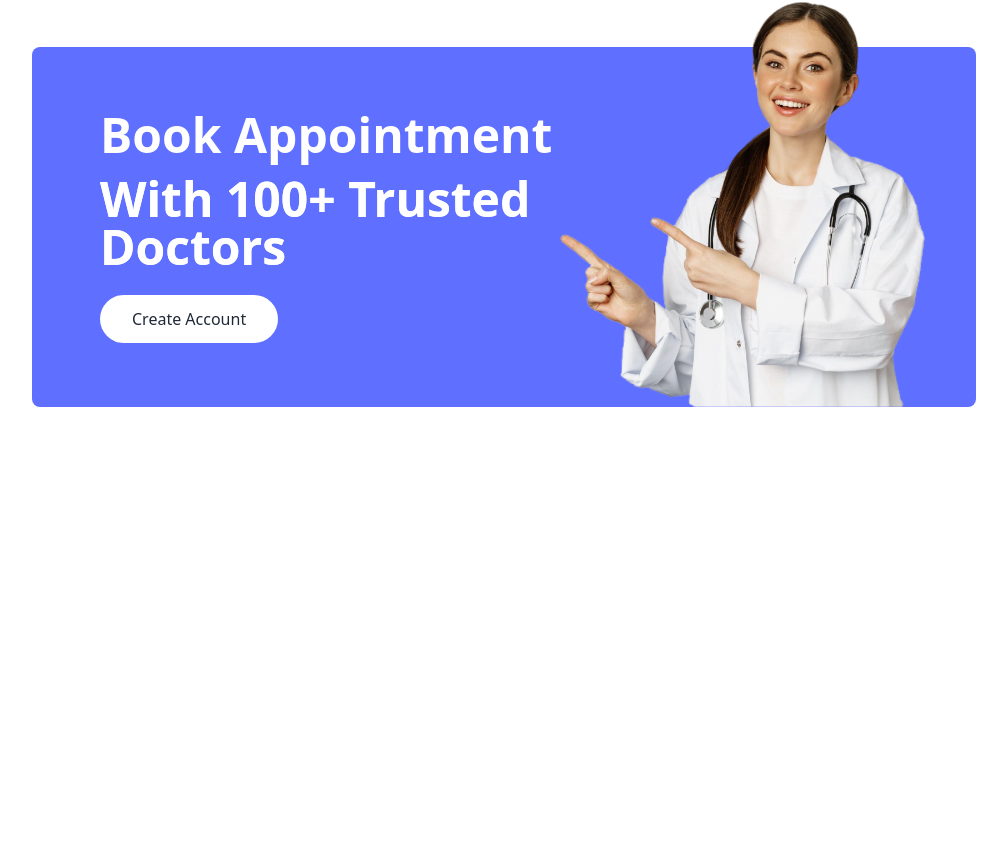
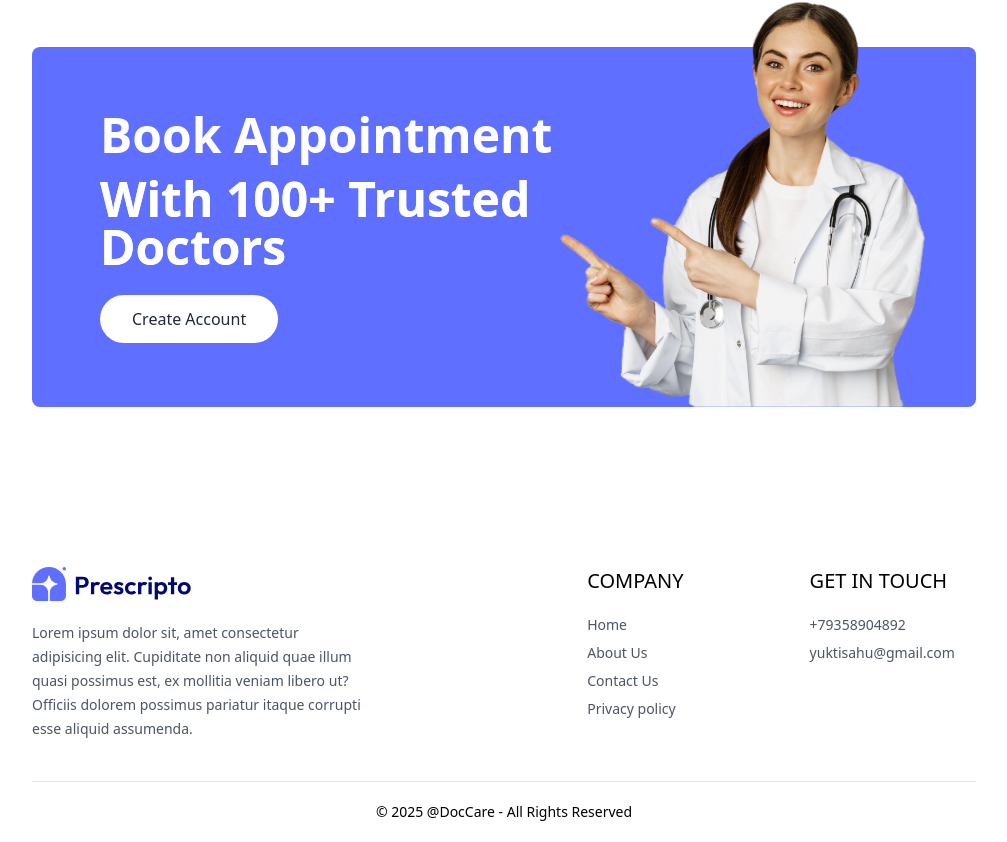
Before and after one commit to yukti-says/doctors-management, a React (Vite) app in the folder frontend/: page / in a window 1280 px wide. Shown: the part 2359-3201 px from the top of the page, without its empty margins (136-1143 px from the left). Before the commit the page ends 2846 px from the top, so only its background shows below. Built offline with nearby package versions, Linux system fonts and the light colour scheme.

Commit message:
footer added

```diff
--- a/frontend/src/App.jsx
+++ b/frontend/src/App.jsx
@@ -9,6 +9,7 @@
 import Appointment from './pages/Appointment';
 import NavBar from './components/NavBar';
 import Contact from './pages/Contact';
+import Footer from './components/Footer';
 
 const App = () => {
   return (
@@ -25,6 +26,7 @@
         <Route path="/my-appointments" element={<MyAppointments />} />
         <Route path="/appointment/:docId" element={<Appointment />} />
       </Routes>
+      <Footer/>
     </div>
   );
 }
--- /dev/null
+++ b/frontend/src/components/Footer.jsx
@@ -0,0 +1,50 @@
+import React from 'react'
+import { assets } from '../assets/assets';
+
+const Footer = () => {
+  return (
+    <div className="md:mx-10">
+      <div className="flex flex-col sm:grid grid-cols-[3fr_1fr_1fr] gap-14 my-10 mt-40 text-sm">
+        <div>
+          {/* --------LEFT---- */}
+
+          <img className="mb-5 w-40" src={assets.logo} alt="" />
+          <p className="w-full md:w-2/3 text-gray-600 leading-6">
+            Lorem ipsum dolor sit, amet consectetur adipisicing elit. Cupiditate
+            non aliquid quae illum quasi possimus est, ex mollitia veniam libero
+            ut? Officiis dolorem possimus pariatur itaque corrupti esse aliquid
+            assumenda.
+          </p>
+        </div>
+
+        <div>
+          {/* --------MIDDLE---- */}
+
+          <p className="text-xl font-medium mb-5">COMPANY</p>
+          <ul className="flex flex-col gap-2 text-gray-600">
+            <li>Home</li>
+            <li>About Us</li>
+            <li>Contact Us</li>
+            <li>Privacy policy</li>
+          </ul>
+        </div>
+        <div>
+          {/* --------RIGHT---- */}
+
+          <p className="text-xl font-medium mb-5">GET IN TOUCH</p>
+          <ul className="flex flex-col gap-2 text-gray-600">
+            <li>+79358904892</li>
+            <li>yuktisahu@gmail.com</li>
+          </ul>
+        </div>
+      </div>
+      {/* copyright tag */}
+      <div>
+        <hr />
+        <p className='py-5 text-sm text-center'> &copy; 2025 @DocCare - All Rights Reserved</p>
+      </div>
+    </div>
+  );
+}
+
+export default Footer
--- a/frontend/src/pages/Home.jsx
+++ b/frontend/src/pages/Home.jsx
@@ -3,6 +3,7 @@
 import SpecialityMenu from '../components/SpecialityMenu'
 import TopDoctors from '../components/TopDoctors'
 import Banner from '../components/Banner'
+
 
 const Home = () => {
   return (
@@ -10,7 +11,7 @@
       <Header />
       <SpecialityMenu />
       <TopDoctors />
-      <Banner/>
+      <Banner />
     </div>
   )
 }
```
